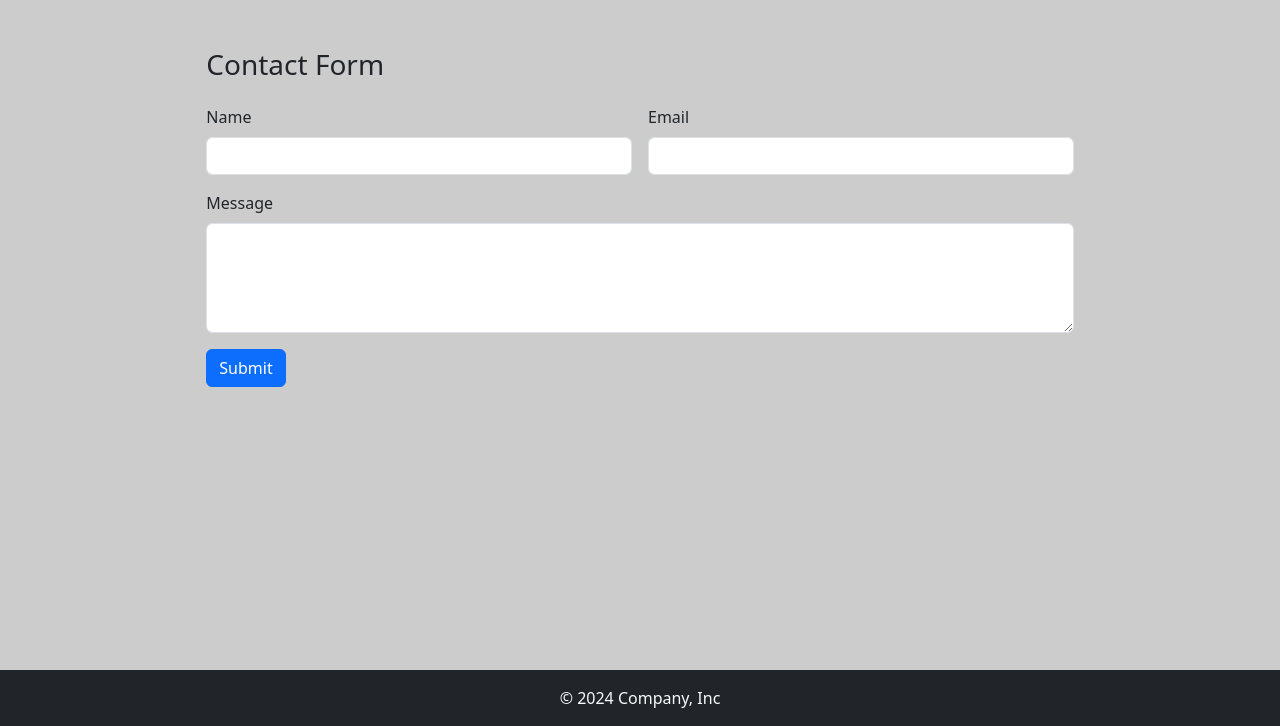
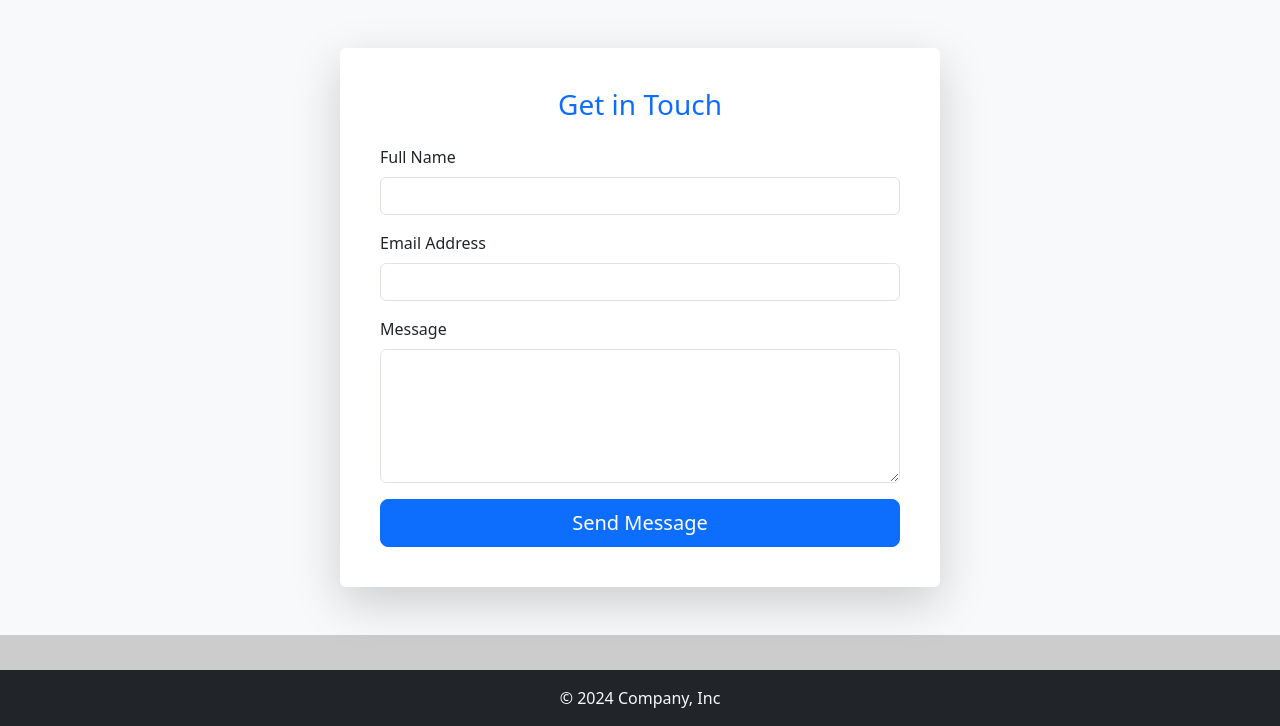
Before and after one commit to Nirusanan/django-blog, a Django app: page /contact in a window 1280 px wide. Shown: the part 74-800 px from the top of the page. Run offline with Django 5.2, Linux system fonts and the light colour scheme.

Commit message:
contact_page_UI

```diff
--- a/blog/templates/blog/contact.html
+++ b/blog/templates/blog/contact.html
@@ -1,49 +1,55 @@
 {% extends 'blog/base.html' %}
 
 {% block content %}
-    <div class="container-fluid ">
-        <div class="d-flex justify-content-center mt-5">
-            <div class="d-flex gap-3 flex-column">
-                <h3>Contact Form</h3>
-                <!-- Error Message-->
+    <div class="container-fluid py-5 bg-light">
+        <div class="d-flex justify-content-center">
+            <div class="card shadow-lg p-4 border-0 rounded" style="max-width: 600px; width: 100%;">
+                <div class="card-body">
+                    <h3 class="text-center text-primary mb-4">Get in Touch</h3>
+
+                    {% if success_message %}
+                        <div id="successMessage" class="alert alert-success text-center fade show" role="alert">
+                            {{ success_message }}
+                        </div>
+                    {% endif %}
+
                     {% for field in form %}
                         {% if field.errors %}
-                        <div class="col-12">
-                            <span class="fw-bold"> {{field.label_tag}}</span>
-                            {% for error in field.errors%}
-                            <span class="text-danger"> {{error}} </span>
+                            <div class="alert alert-danger">
+                                <strong>{{ field.label_tag }}</strong>
+                                {% for error in field.errors %}
+                                    {{ error }}
                                 {% endfor %}
                             </div>
                         {% endif %}
                     {% endfor %}
 
-                <!-- Success message -->
-                {% if success_message %}
-                    <div class="alert alert-success" role="alert">
-                        {{success_message}}
+                    <form method="post" class="needs-validation" novalidate>
+                        {% csrf_token %}
+                        <div class="mb-3">
+                            <label for="name" class="form-label">Full Name</label>
+                            <input type="text" class="form-control" id="name" name="name" value="{{ name }}">
+                            <div class="invalid-feedback">Please enter your name.</div>
                         </div>
-                {% endif %}
 
-                <form method="post" class="row g-3">
-                    {% csrf_token %}
-                    <div class="col-md-6">
-                        <label for="name" class="form-label">Name</label>
-                        <input type="text" class="form-control" id="name" name="name" value="{{name}}">
+                        <div class="mb-3">
+                            <label for="email" class="form-label">Email Address</label>
+                            <input type="email" class="form-control" id="email" name="email" value="{{ email }}">
+                            <div class="invalid-feedback">Please enter a valid email address.</div>
                         </div>
-                    <div class="col-md-6">
-                        <label for="email" class="form-label">Email</label>
-                        <input type="email" class="form-control" id="email" name="email" value="{{email}}">
+
+                        <div class="mb-3">
+                            <label for="message" class="form-label">Message</label>
+                            <textarea class="form-control" id="message" name="message" rows="5">{{ message }}</textarea>
+                            <div class="invalid-feedback">Please enter your message.</div>
                         </div>
-                    <div class="col-12">
-                        <label for="message" class="form-label">Message</label>
-                        <textarea class="form-control" id="message" name="message" rows="4">{{message}}</textarea>
-                    </div>
-                    <div class="col-12">
-                        <button type="submit" class="btn btn-primary">Submit</button>
+
+                        <div class="d-grid">
+                            <button type="submit" class="btn btn-primary btn-lg">Send Message</button>
                         </div>
                     </form>
                 </div>
             </div>
-
+        </div>
     </div>
 {% endblock %}
```
Also changed, not shown: blog/templates/blog/base.html (+12 -0 lines). Lines whose indentation alone changed are shown as unchanged.
